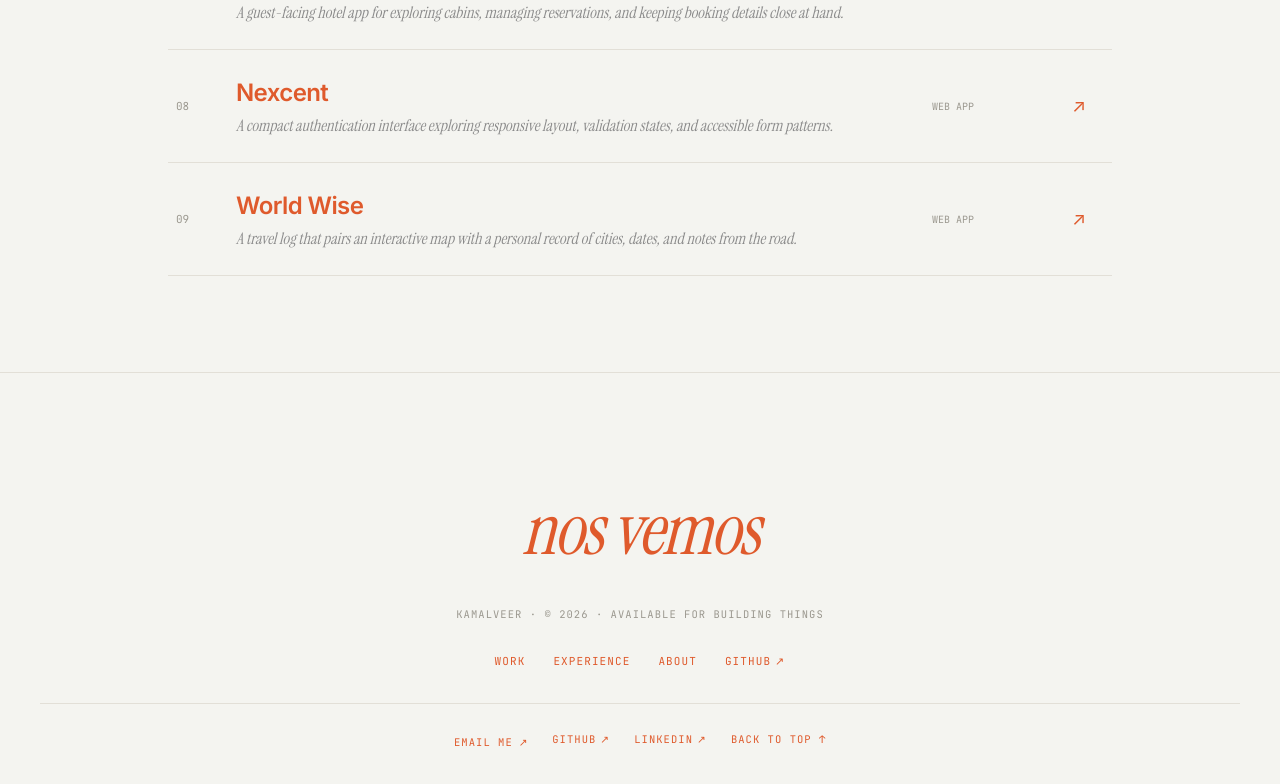
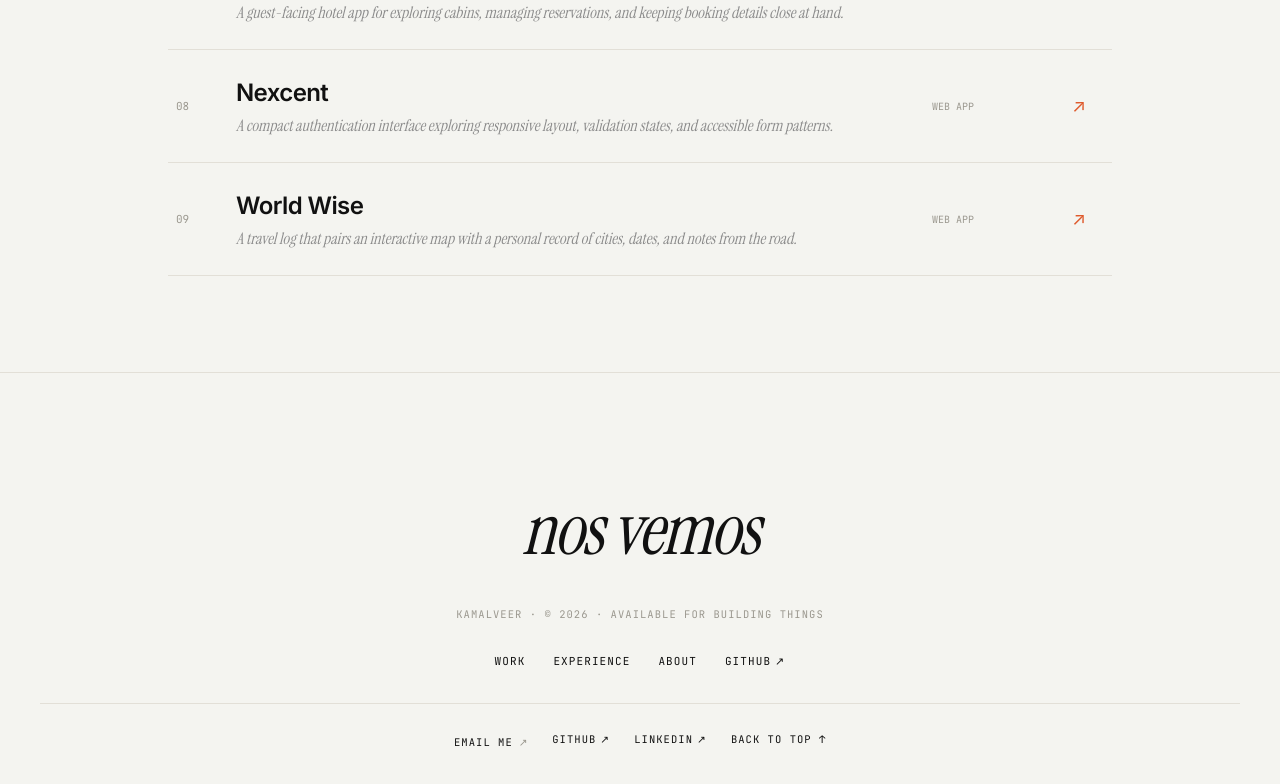
Before and after one commit to kamalhara/portfolioV2.0, a Next.js app: page /project in a window 1280 px wide. Shown: the part 1400-2184 px from the top of the page. Built offline with nearby package versions, Linux system fonts and the light colour scheme; no server answers.

Commit message:
style: refine text colors and hover effects in Footer and Professional components

```diff
--- a/app/components/Activities.js
+++ b/app/components/Activities.js
@@ -222,7 +222,7 @@ export default function Activities() {
               aria-hidden="true"
               className="text-sm transition-transform duration-300 group-hover:-rotate-6 group-hover:scale-110"
             />
-            <span className="relative py-1 after:absolute after:bottom-0 after:left-0 after:h-px after:w-0 after:bg-accent-orange after:transition-[width] after:duration-300 group-hover:after:w-full">
+            <span className="relative py-1 text-ink-muted transition-colors duration-300 after:absolute after:bottom-0 after:left-0 after:h-px after:w-0 after:bg-accent-orange after:transition-[width] after:duration-300 group-hover:text-accent-orange group-hover:after:w-full">
               kamalhara
             </span>
             <FiArrowUpRight
--- a/app/components/ClickSpark.jsx
+++ b/app/components/ClickSpark.jsx
@@ -75,8 +75,12 @@ export default function ClickSpark({
 
       const { width, height } = canvas.getBoundingClientRect();
       context.clearRect(0, 0, width, height);
-      const resolvedColor =
-        sparkColor === "currentColor"
+      const customProperty = sparkColor.match(/^var\((--[^)]+)\)$/)?.[1];
+      const resolvedColor = customProperty
+        ? getComputedStyle(document.documentElement)
+            .getPropertyValue(customProperty)
+            .trim()
+        : sparkColor === "currentColor"
           ? getComputedStyle(canvas).color
           : sparkColor;
 
--- a/app/components/Footer.js
+++ b/app/components/Footer.js
@@ -29,7 +29,7 @@ export default function Footer() {
   const current = farewells[index];
 
   return (
-    <footer className="border-t border-paper-border bg-bg-cream px-4 pt-16 pb-10 sm:px-8 md:px-10 md:pt-28">
+    <footer className="border-t border-paper-border bg-bg-cream px-4 pt-16 pb-10 text-ink-text sm:px-8 md:px-10 md:pt-28">
       <div className="mx-auto max-w-350 text-center">
         {/* Rotating farewell */}
         <div className="flex h-[1.25em] items-center justify-center text-[clamp(2.25rem,11vw,4.5rem)] leading-none tracking-tight">
@@ -103,7 +103,7 @@ export default function Footer() {
               Email me
               <span
                 aria-hidden="true"
-                className="text-accent-orange transition-transform duration-200 group-hover:translate-x-0.5 group-hover:-translate-y-0.5"
+                className="text-ink-faint transition-[color,transform] duration-200 group-hover:translate-x-0.5 group-hover:-translate-y-0.5 group-hover:text-accent-orange"
               >
                 ↗
               </span>
--- a/app/components/Professional.js
+++ b/app/components/Professional.js
@@ -30,9 +30,9 @@ export default function Professional() {
                   href={experience.link}
                   target="_blank"
                   rel="noopener noreferrer"
-                  className="group relative inline-block text-xl font-medium tracking-tight text-ink-text transition-colors duration-300 hover:text-accent-orange"
+                  className="group relative inline-block text-xl font-medium tracking-tight text-ink-text transition-colors duration-300"
                 >
-                  {experience.company}
+                  <span className="text-ink-text">{experience.company}</span>
                   <span className="absolute -bottom-0.5 left-0 h-0.5 w-0 bg-accent-orange transition-all duration-300 ease-out group-hover:w-full"></span>
                 </Link>
                 <div className="text-ink-muted">{experience.role}</div>
--- a/app/layout.js
+++ b/app/layout.js
@@ -90,7 +90,11 @@ export default function RootLayout({ children }) {
           Skip to content
         </a>
         <WelcomeLoader />
-        <ClickSpark fixed className="min-h-screen text-accent-orange">
+        <ClickSpark
+          fixed
+          sparkColor="var(--color-accent-orange)"
+          className="min-h-screen"
+        >
           {children}
         </ClickSpark>
       </body>
```
